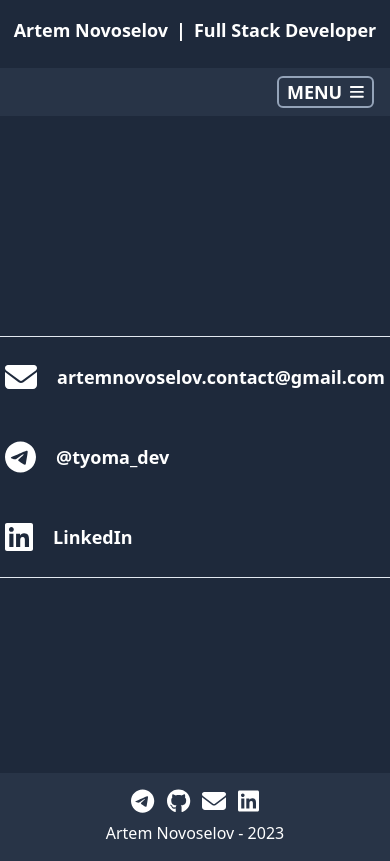
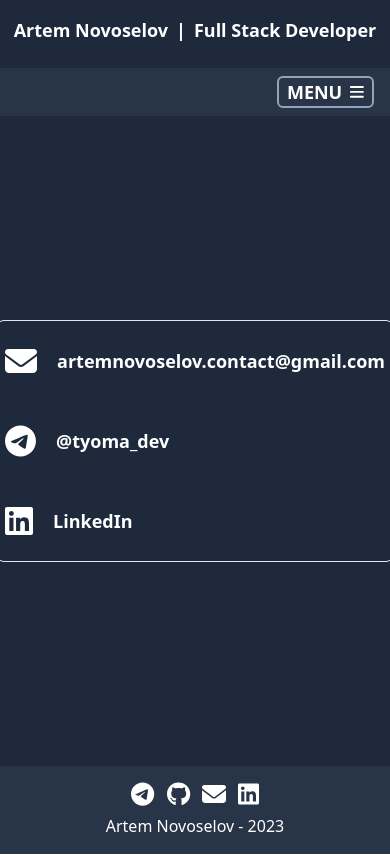
Before and after one commit to potyoma/portfolio, a Next.js app: page /contact in a window 390 px wide. Built offline with nearby package versions, Linux system fonts and the light colour scheme.

Commit message:
feat: responsive contacts

```diff
--- a/pages/contact/index.tsx
+++ b/pages/contact/index.tsx
@@ -22,12 +22,12 @@ const contacts = [
 
 const Contact = () => (
   <div
-    className="mt-6 mb-auto flex justify-center items-center"
-    style={{ height: "75vh" }}
+    className="mb-auto flex justify-center items-center"
+    style={{ height: "77vh" }}
   >
-    <div className="grid border border-slate-200 rounded-lg">
+    <div className="grid border border-slate-200 rounded-lg mx-2">
       {contacts.map(({ icon, link, description }) => (
-        <div key={description} className="my-6 px-4 flex">
+        <div key={description} className="my-6 px-2 md:px-4 flex">
           <ContactWithIcon icon={icon} link={link}>
             {description}
           </ContactWithIcon>
```
